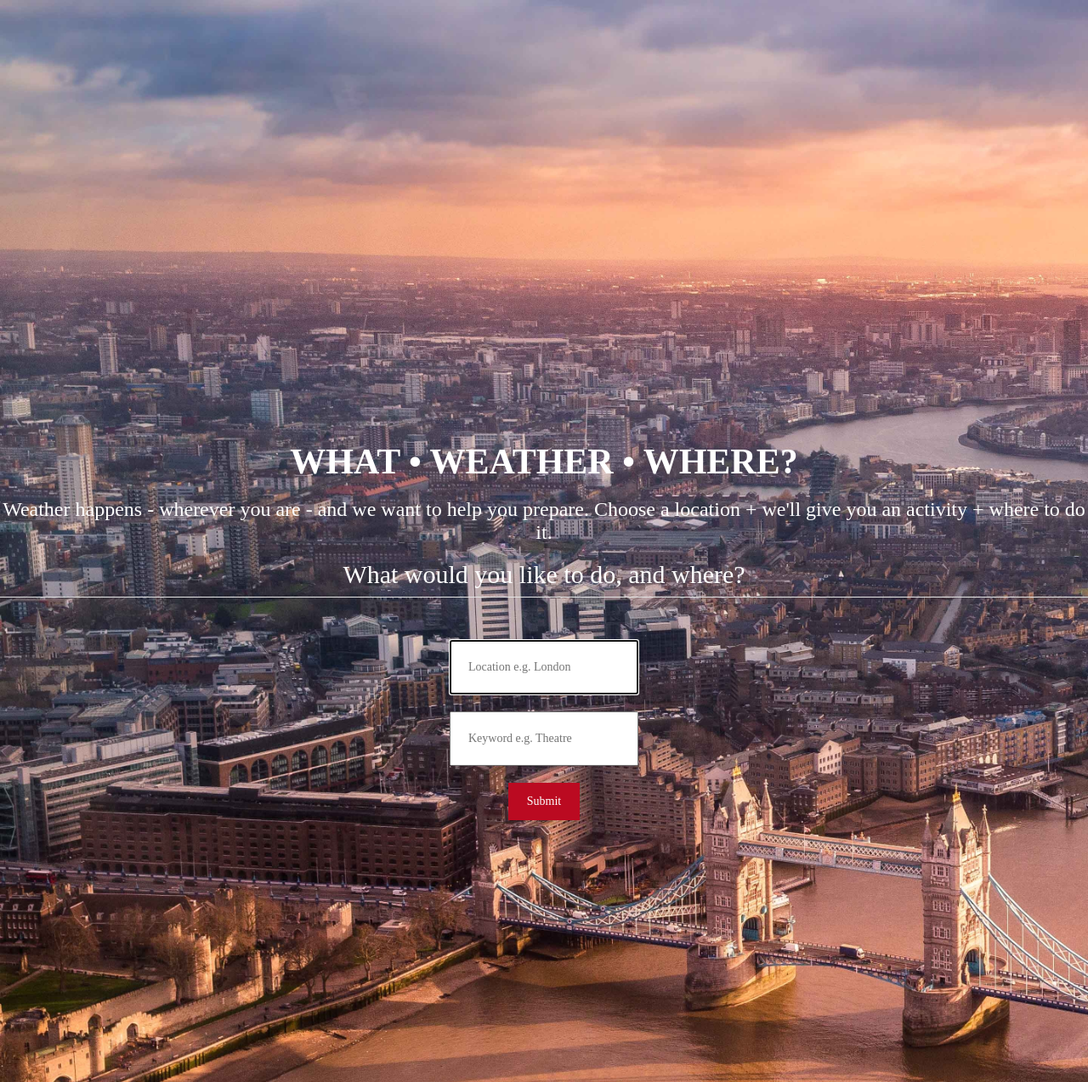
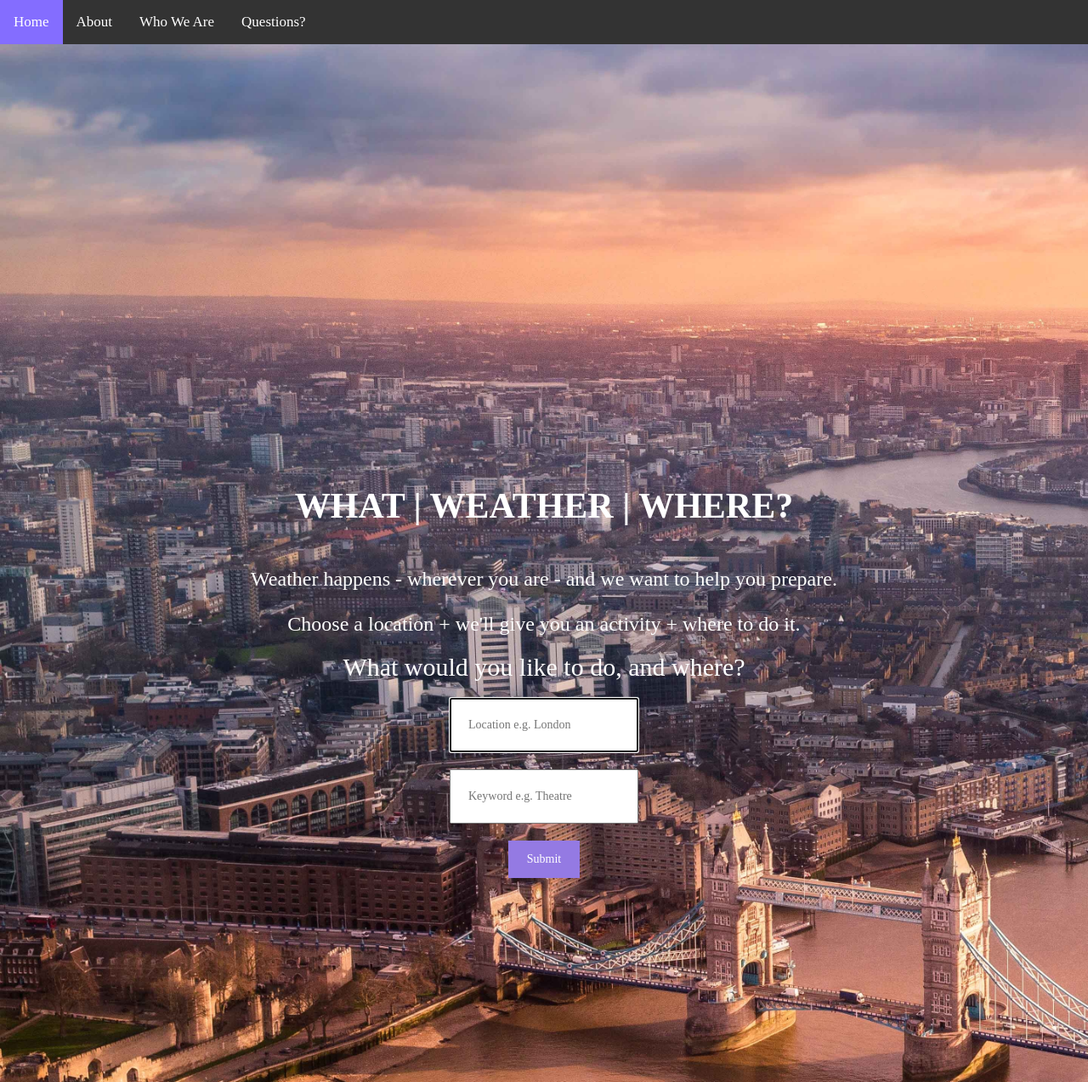
Before and after one commit to aureliaspecker/python_project, a Flask app: page / in a window 1280 px wide. Shown: the top 1273 px of the page at 85% size. Run offline with Flask 2, Linux system fonts and the light colour scheme; some libraries are stand-ins or nearby versions.

Commit message:
Made some HTML/CSS changes
Added a nav bar, changed some colours

```diff
--- a/static/css/main.css
+++ b/static/css/main.css
@@ -32,7 +32,7 @@ h2 {
 }
 
 .button {
-  background-color: #BB0A21;
+  background-color: #947AE3;
   display: inline-block;
   padding: 12px 22px;
   color: #ffffff;
@@ -41,3 +41,35 @@ h2 {
   text-decoration: none;
   margin: 10px;
 }
+
+/* Add a black background color to the top navigation */
+.topnav {
+    background-color: #333;
+    overflow: hidden;
+		font-family: futura;
+}
+
+/* Style the links inside the navigation bar */
+.topnav a {
+    float: left;
+    color: white;
+    text-align: center;
+    padding: 14px 16px;
+    text-decoration: none;
+    font-size: 17px;
+		font-family: futura;
+}
+
+/* Change the color of links on hover */
+.topnav a:hover {
+    background-color: #E6E6FA;
+    color: black;
+		font-family: futura;
+}
+
+/* Add a color to the active/current link */
+.topnav a.active {
+    background-color: #846DFF;
+    color: white;
+		font-family: futura;
+}
--- a/templates/main.html
+++ b/templates/main.html
@@ -13,19 +13,26 @@
 	</head>
 
 	<body>
+		<!-- navbar -->
+		<div class="topnav">
+  		<a class="active" href="#home">Home</a>
+  		<a href="#news">About</a>
+  		<a href="#contact">Who We Are</a>
+  		<a href="#about">Questions?</a>
+		</div>
 		<!-- title -->
 		<div class="page_header">
 			<h1><strong>
-			WHAT • WEATHER • WHERE?
+			WHAT | WEATHER | WHERE?
 			</h1></strong>
 
-		  <h3 class = "tagline">Weather happens - wherever you are - and we want to help you prepare.
-				Choose a location + we'll give you an activity + where to do it.</h3>
+		 <br><h3 class = "tagline">Weather happens - wherever you are - and we want to help you prepare.</br>
+				<br>Choose a location + we'll give you an activity + where to do it.</br></h3>
 		  <!-- Event form -->
 		  <div id = "event-choice-form">
 		    <form method="post" action="/events">
 		      <section>
-		        <legend><h2>What would you like to do, and where?</h2></legend><br>
+		        <h2>What would you like to do, and where?</h2>
 		        <input type="text" id="location" class = "box" name="location" value="" placeholder="Location e.g. London" required="required" autofocus="autofocus"/><br>
 		        <input type="keyword" id="keyword" class = "box" name="keyword" value="" placeholder="Keyword e.g. Theatre" required="required"/><br>
 		        <input type="submit" value="Submit" id="submit-button" class= "button">
```
